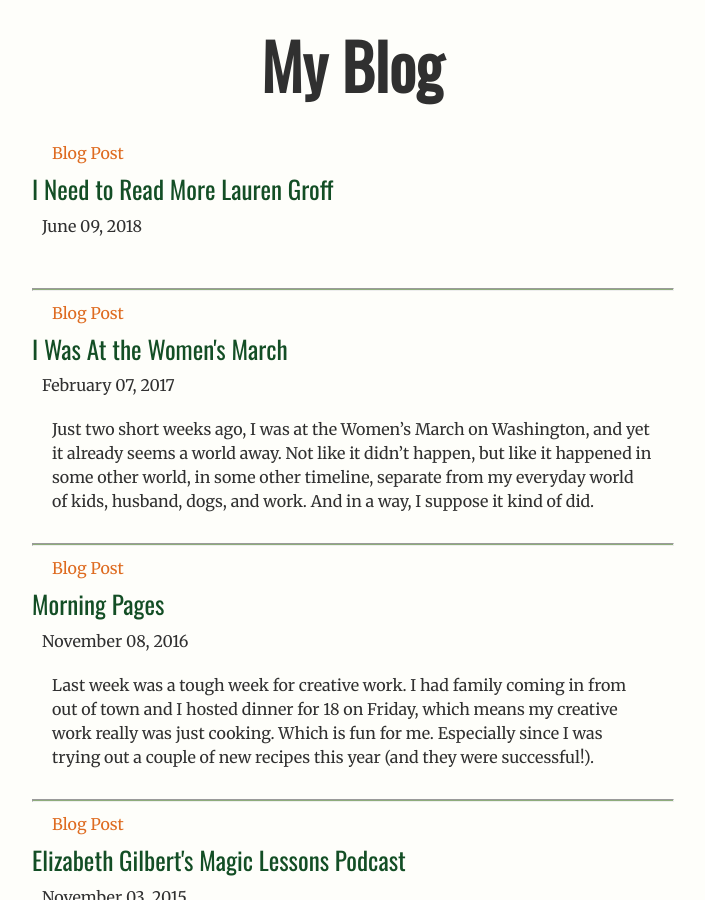
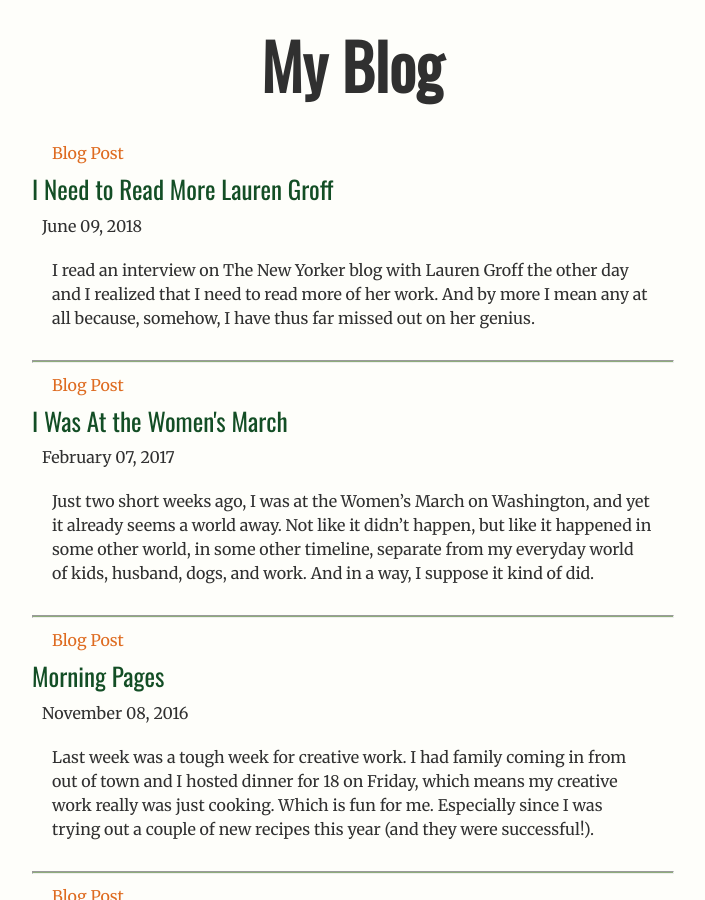
Before and after one commit to k80bowman/katybowman, a Jekyll site: the page built from myblog/index.html, in a window 1280 px wide and 900 px high, scrolled down 367 px. Shown: the whole window, without its empty margins (288-993 px from the left). Built offline with Jekyll 4.4.1, drawn with Linux system fonts in a browser that asks for light colours.

Commit message:
add excerpt for lauren groff and fix homepage articles

```diff
--- a/_posts/2018-06-09-lauren-groff.md
+++ b/_posts/2018-06-09-lauren-groff.md
@@ -8,7 +8,7 @@ publication:
 link:
 pubLink:
 image:
-excerpt: ""
+excerpt: "I read an interview on The New Yorker blog with Lauren Groff the other day and I realized that I need to read more of her work. And by more I mean any at all because, somehow, I have thus far missed out on her genius."
 ---
 
 I read an [interview on The New Yorker blog with Lauren Groff](https://www.theparisreview.org/blog/2018/06/05/my-own-boundaries-seem-to-be-fading-an-interview-with-lauren-groff/) the other day and I realized that I need to read more of her work. And by more I mean any at all because, somehow, I have thus far missed out on her genius.
```
Also changed, not shown: index.html (+10 -2 lines).
